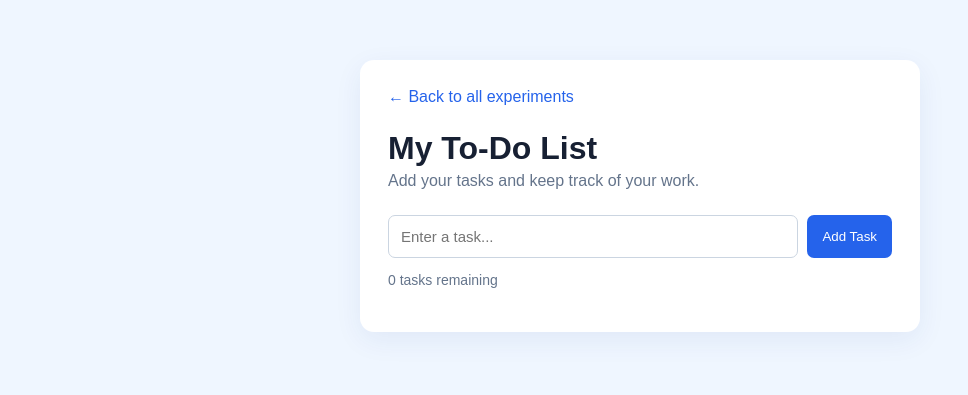
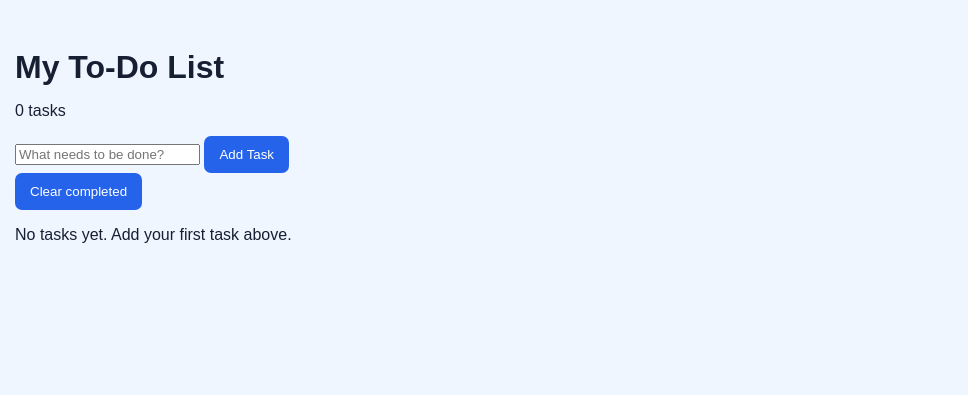
Before and after one commit to daksh21joshi/web-designing-lab, a plain HTML site: page Exp-3/index.html in a window 1280 px wide. Shown: the whole page, without its empty margins (0-968 px from the left). Drawn offline with Linux system fonts and the light colour scheme.

Commit message:
Update Exp-3/index.html to match practical record and personalize portfolio

```diff
--- a/Exp-3/index.html
+++ b/Exp-3/index.html
@@ -1,4 +1,34 @@
 <!DOCTYPE html>
-<html lang="en"><head><meta charset="UTF-8"><meta name="viewport" content="width=device-width,initial-scale=1.0"><title>Experiment 3 | To-Do List</title><link rel="stylesheet" href="style.css"></head>
-<body><main class="todo-container"><a class="back" href="../index.html">← Back to all experiments</a><h1>My To-Do List</h1><p class="subtitle">Add your tasks and keep track of your work.</p>
-<form id="task-form"><input id="task-input" type="text" placeholder="Enter a task..." autocomplete="off"><button type="submit">Add Task</button></form><p id="task-count">0 tasks remaining</p><ul id="task-list"></ul></main><script src="script.js"></script></body></html>
+<html lang="en">
+<head>
+  <meta charset="UTF-8">
+  <meta name="viewport" content="width=device-width, initial-scale=1.0">
+  <meta name="description" content="A simple to-do list for adding, completing, and removing tasks.">
+  <title>My To-Do List</title>
+  <link rel="stylesheet" href="style.css">
+</head>
+<body>
+  <main class="app">
+    <div class="top">
+      <div>
+        <h1>My To-Do List</h1>
+        <p id="taskCount" aria-live="polite" aria-atomic="true">0 tasks</p>
+      </div>
+    </div>
+
+    <form id="taskForm">
+      <input type="text" id="taskInput" placeholder="What needs to be done?" aria-label="New task" required>
+      <button type="submit" id="addButton">Add Task</button>
+    </form>
+
+    <div class="task-options">
+      <button type="button" id="clearCompleted">Clear completed</button>
+    </div>
+
+    <ul id="taskList"></ul>
+    <p id="emptyMessage" role="status" aria-live="polite">No tasks yet. Add your first task above.</p>
+  </main>
+
+  <script src="script.js"></script>
+</body>
+</html>
```
